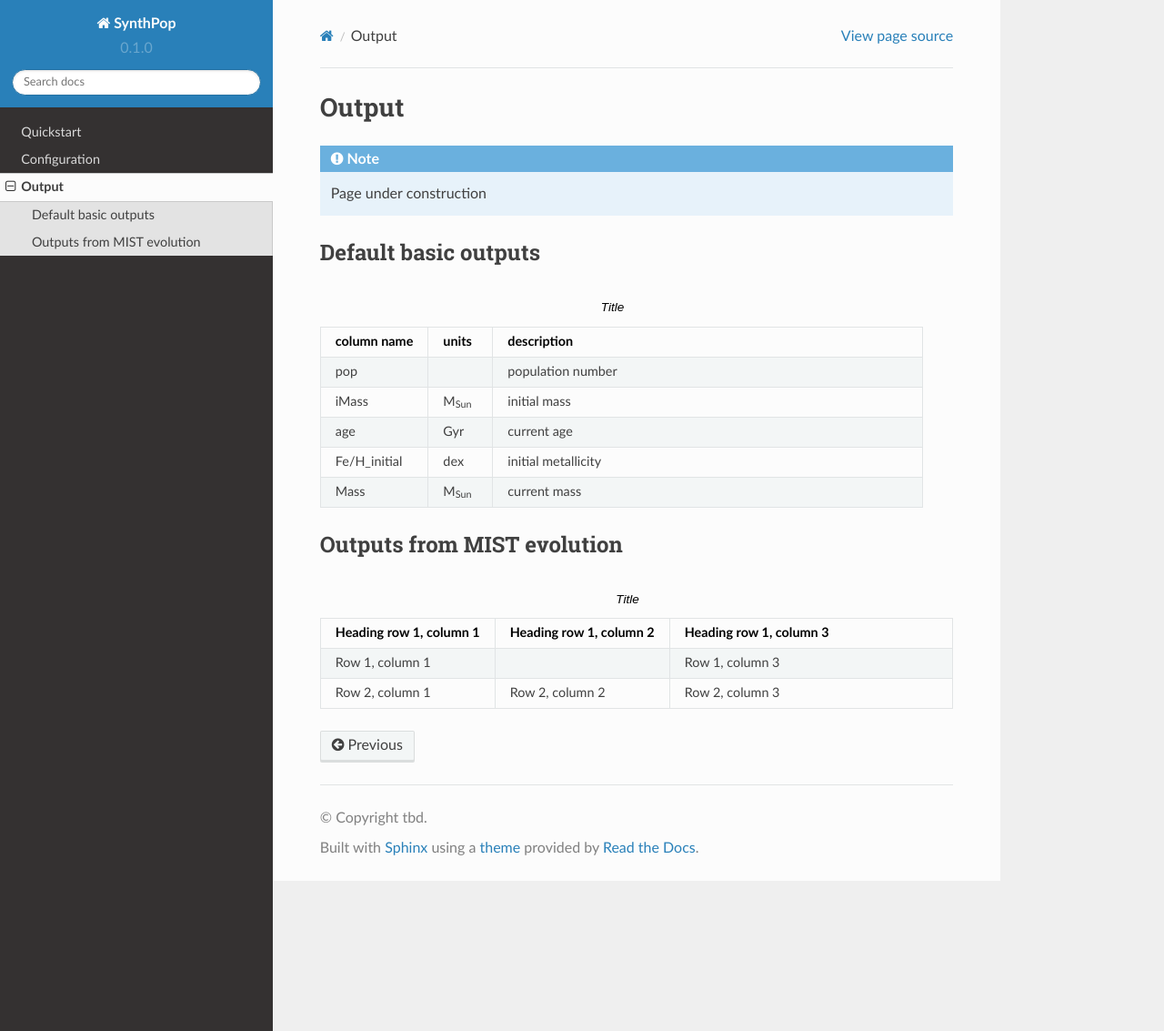
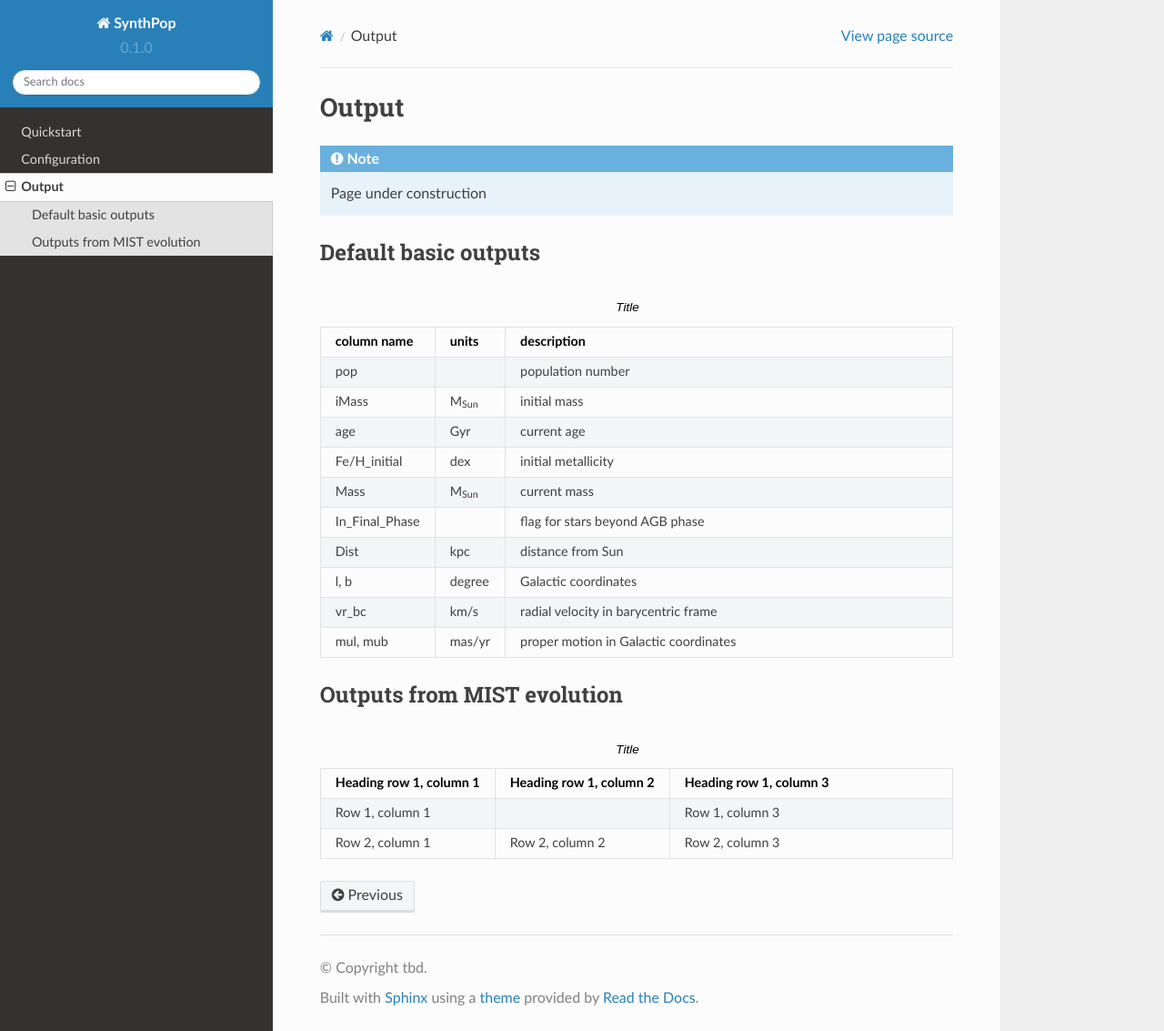
Before and after one commit to synthpop-galaxy/synthpop, a Sphinx documentation site: the page built from docs/source/output.rst, in a window 1280 px wide and 1133 px high. Shown: the whole window at 91% size. Built offline with Sphinx 7.4.7 and the Read the Docs theme 2.0.0, drawn with Linux system fonts in a browser that asks for light colours.

Commit message:
Update output.rst

```diff
--- a/docs/source/output.rst
+++ b/docs/source/output.rst
@@ -28,7 +28,21 @@ Default basic outputs
    * - Mass
      - M\ :sub:`Sun`
      - current mass
-
+   * - In_Final_Phase
+     -
+     - flag for stars beyond AGB phase
+   * - Dist
+     - kpc
+     - distance from Sun
+   * - l, b
+     - degree
+     - Galactic coordinates
+   * - vr_bc
+     - km/s
+     - radial velocity in barycentric frame
+   * - mul, mub
+     - mas/yr
+     - proper motion in Galactic coordinates
 
 Outputs from MIST evolution
 ----------------------------
```
